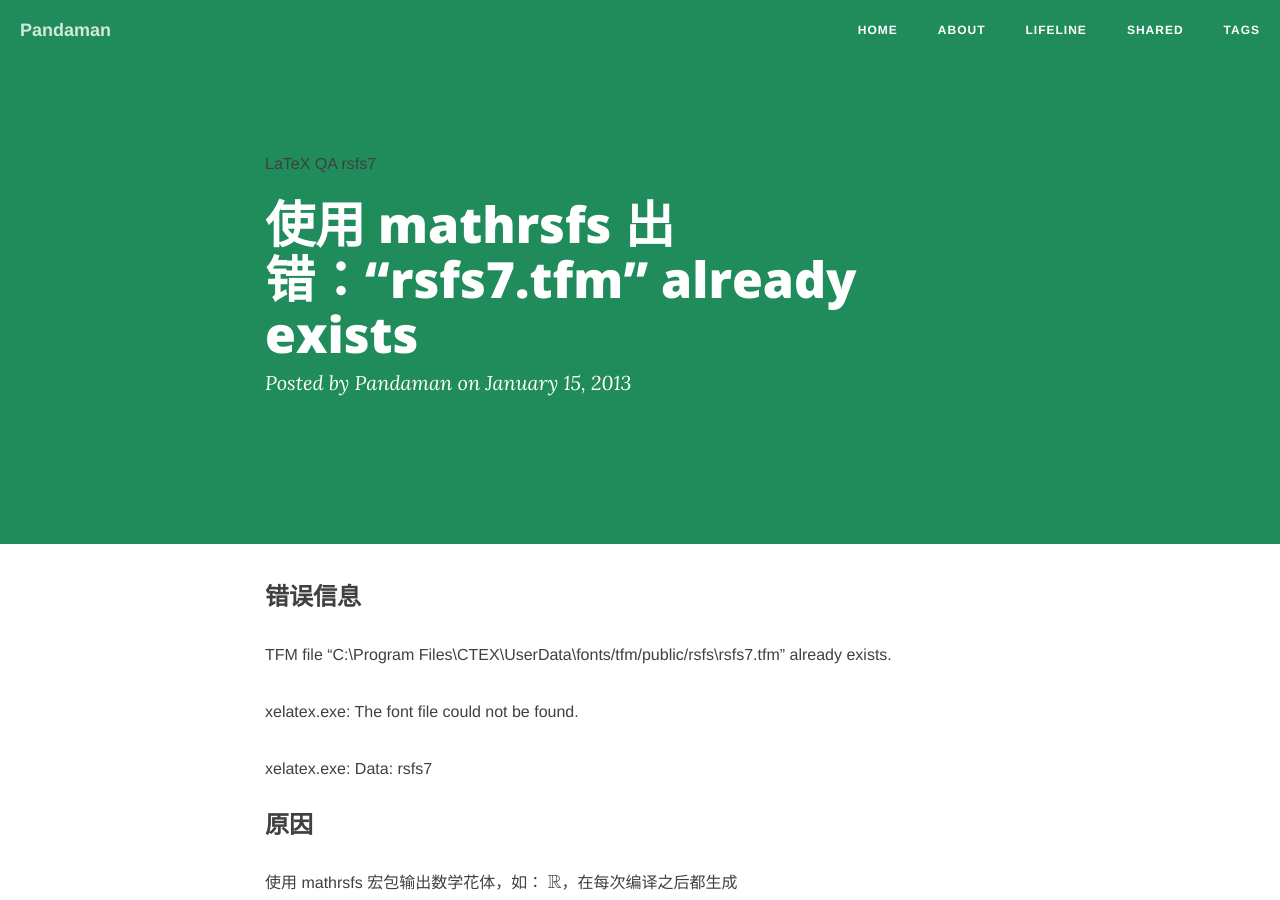
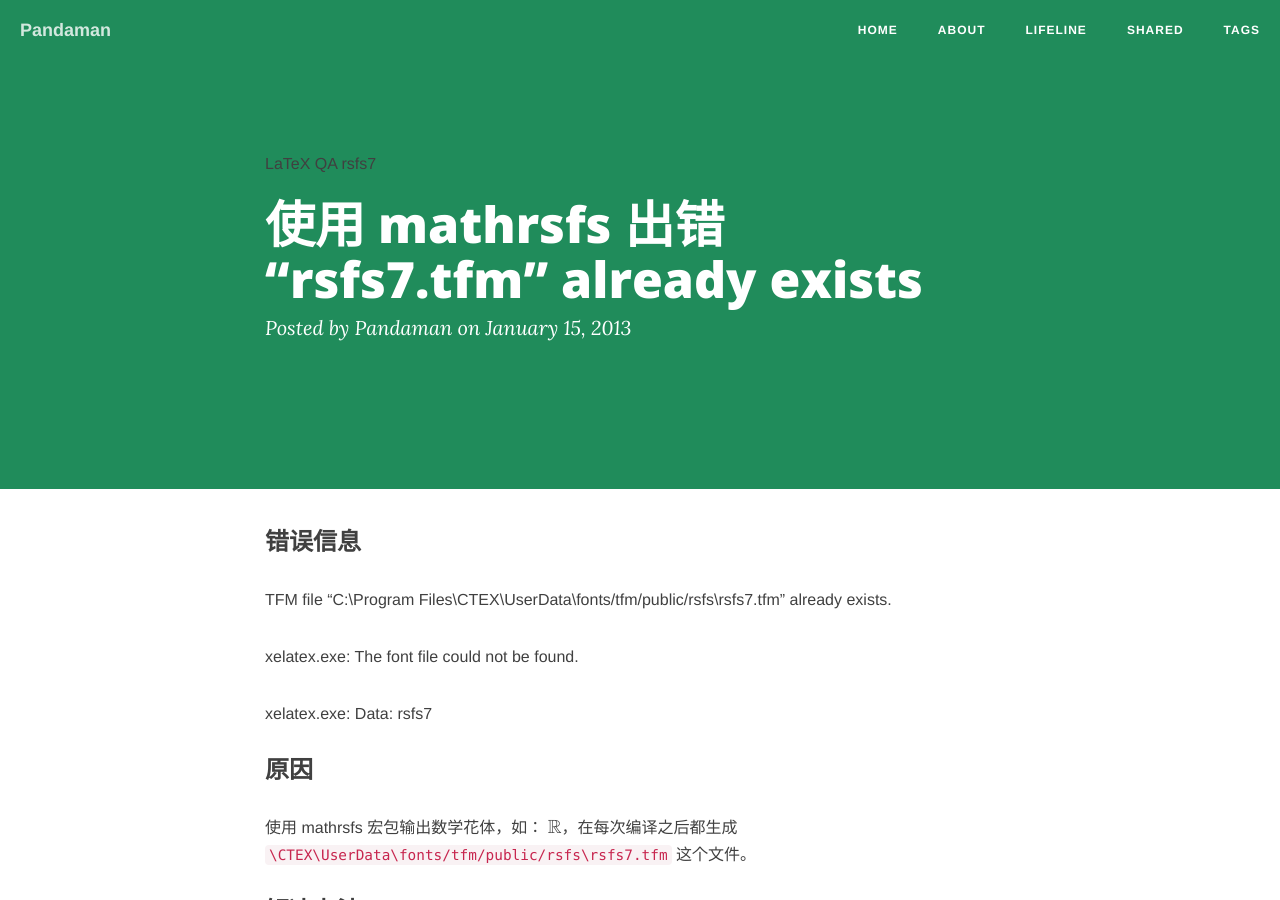
Before and after one commit to ceares/ceares.github.io, a Jekyll site: the page built from _posts/qa/2013-01-15-rsfs7.md, in a window 1280 px wide and 900 px high. Built offline with Jekyll 4.4.1, drawn with Linux system fonts in a browser that asks for light colours; nearby versions of some CDN libraries; formulas are drawn with MathJax 3; comment, search, counter and statistics services are not loaded.

Commit message:
Update 2013-01-15-rsfs7.md

```diff
--- a/_posts/qa/2013-01-15-rsfs7.md
+++ b/_posts/qa/2013-01-15-rsfs7.md
@@ -1,6 +1,6 @@
 ---
 layout: post
-title: 使用 mathrsfs 出错：“rsfs7.tfm” already exists
+title: 使用 mathrsfs 出错 “rsfs7.tfm” already exists
 date: 2013-01-15
 categories: qa
 tags: [LaTeX,QA,rsfs7]
```
